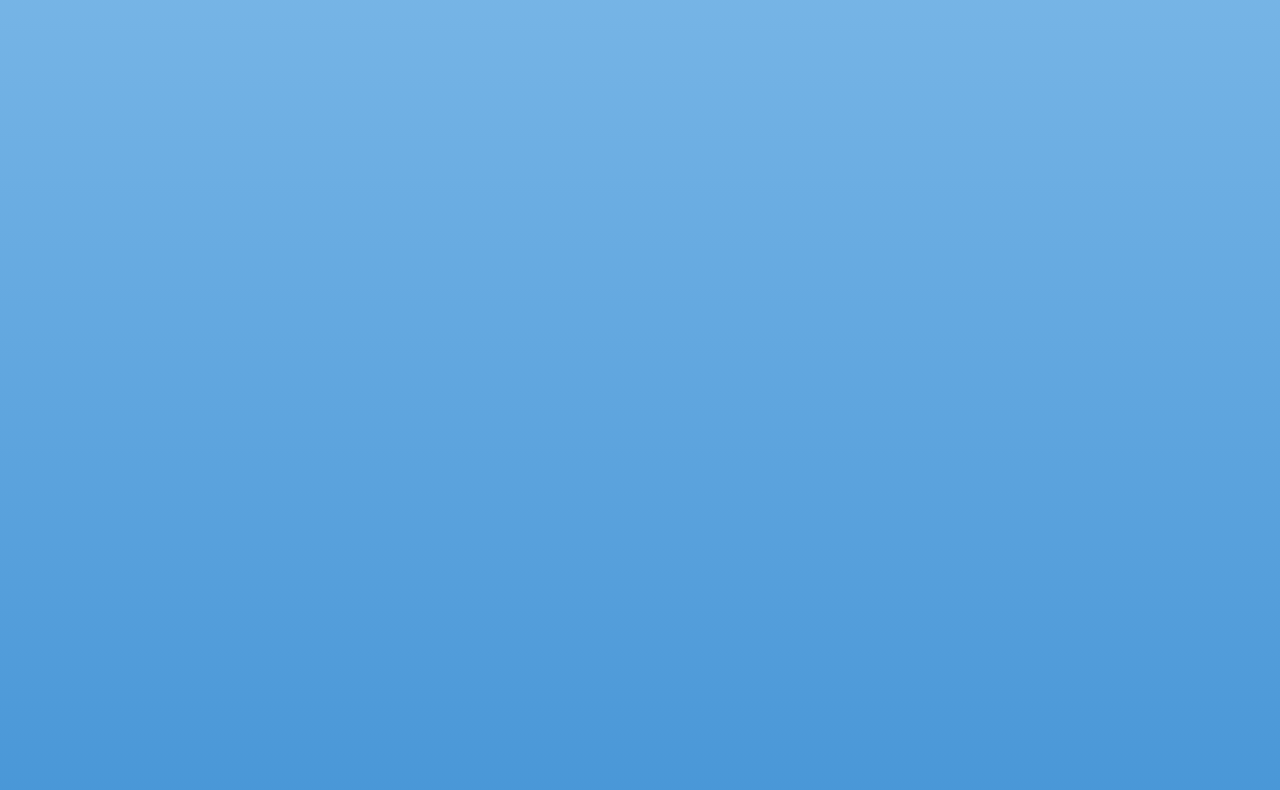
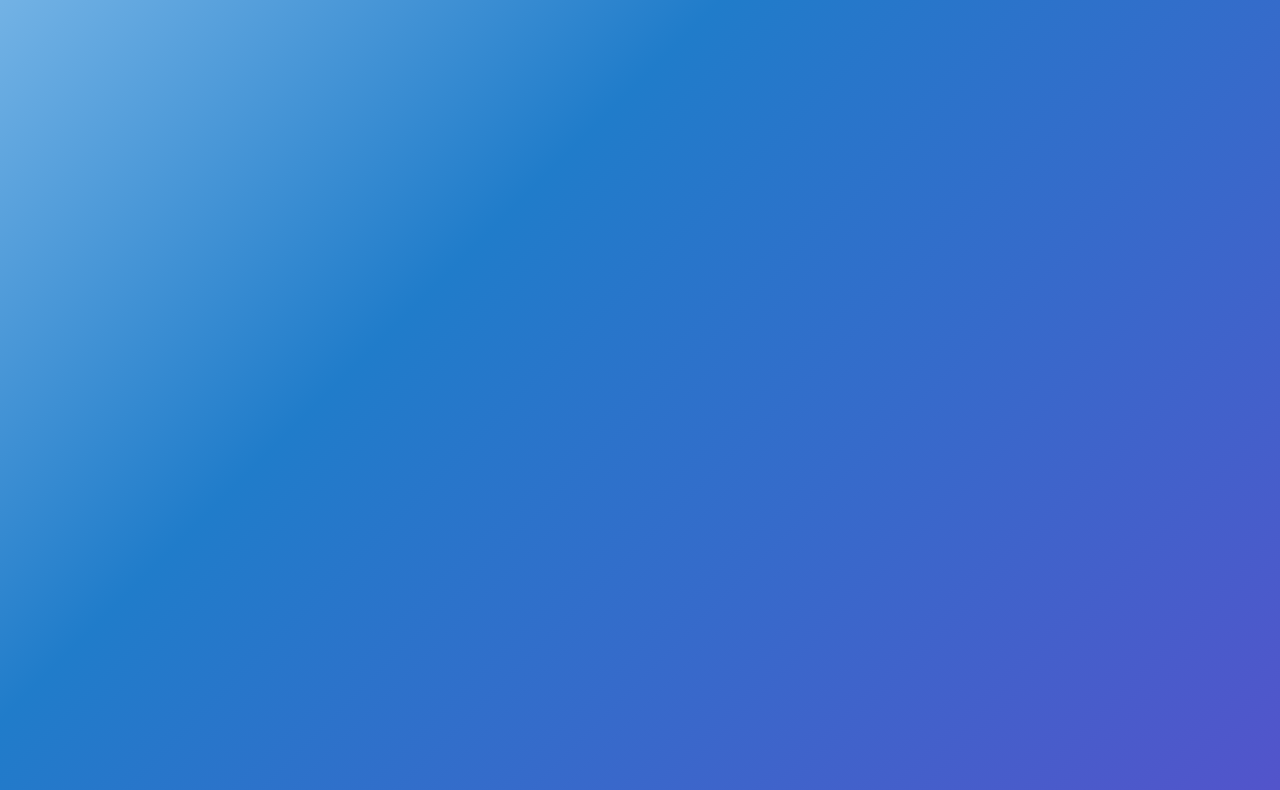
Before and after one commit to awongh/awongh.github.io, a plain HTML site: page index.html in a window 1280 px wide. Shown: the part 129-919 px from the top of the page. Drawn offline with Linux system fonts and the light colour scheme.

Commit message:
new gradient

```diff
--- a/index.html
+++ b/index.html
@@ -9,7 +9,8 @@
   <meta name="viewport" content="width=device-width, initial-scale=1, shrink-to-fit=no">
   <style>
     body{
-      background: linear-gradient(to bottom, #7db9e8 0%,#207cca 69%,#1e5799 100%);
+      background: linear-gradient(135deg, #7db9e8 1%,#207cca 23%,#8a28cc 100%);
+      background-color: #000;
     }
     .emo{
       height:300vh;
```
